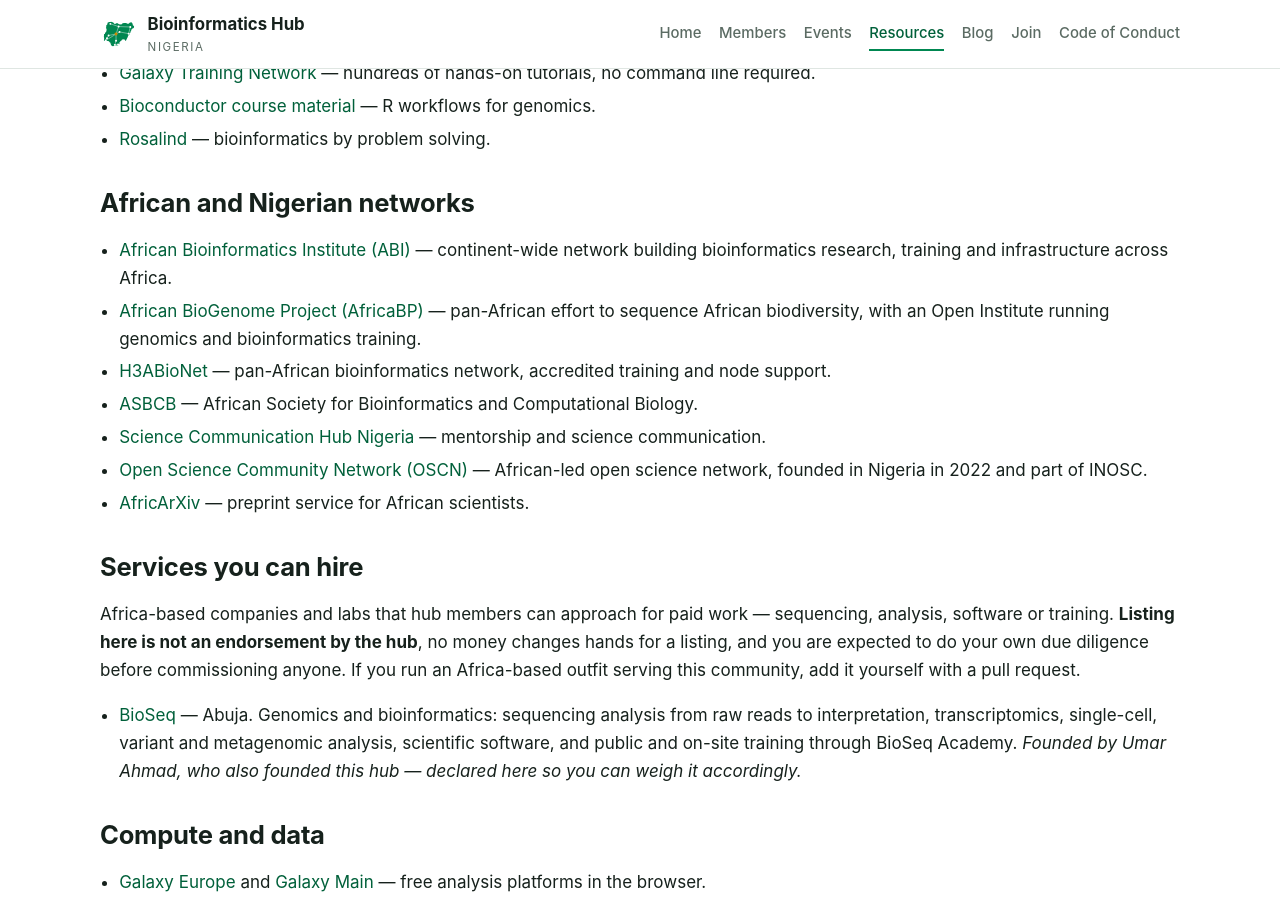
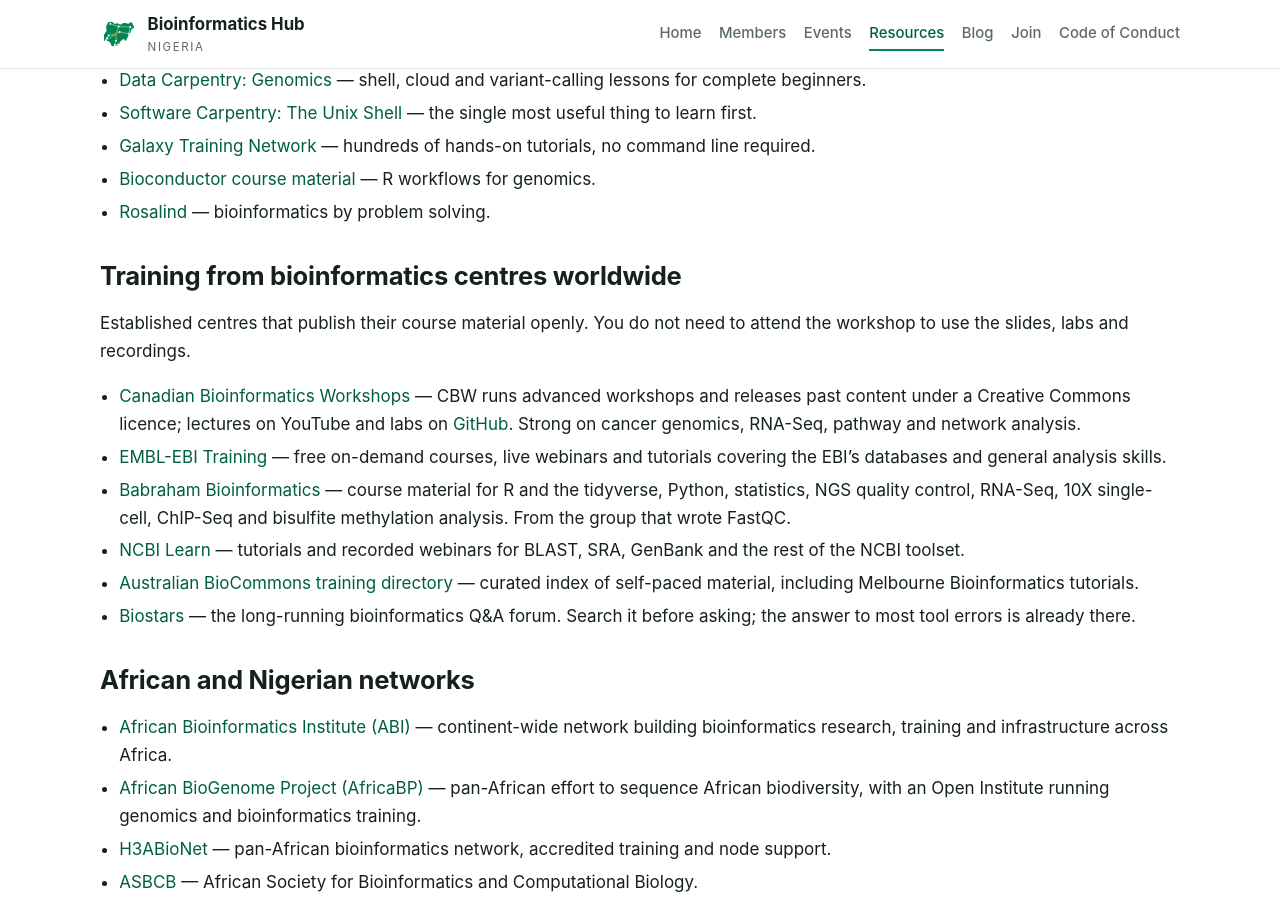
Before and after one commit to GOA14/bioinformaticshub.github.io, a Jekyll site: the page built from resources.md, in a window 1280 px wide and 900 px high, scrolled down 965 px. Built offline with Jekyll 4.4.1, drawn with Linux system fonts in a browser that asks for light colours; some of the changed text lies outside the part shown.

Commit message:
Update resources.md

```diff
--- a/resources.md
+++ b/resources.md
@@ -8,6 +8,14 @@ permalink: /resources/
 This page is community-maintained. If a link helped you, add it: edit
 [`resources.md`](https://github.com/{{ site.repository }}/edit/main/resources.md)
 and open a pull request.
+
+**On this page:**
+[Slack channels](#slack-channels) &middot;
+[Learning the basics](#learning-the-basics) &middot;
+[Training centres worldwide](#training-from-bioinformatics-centres-worldwide) &middot;
+[African and Nigerian networks](#african-and-nigerian-networks) &middot;
+[Services you can hire](#services-you-can-hire) &middot;
+[Compute and data](#compute-and-data)
 
 ## Slack channels
 
@@ -33,6 +41,27 @@ and open a pull request.
 - [Bioconductor course material](https://bioconductor.org/help/course-materials/) &mdash; R workflows for genomics.
 - [Rosalind](https://rosalind.info/) &mdash; bioinformatics by problem solving.
 
+## Training from bioinformatics centres worldwide
+
+Established centres that publish their course material openly. You do not need to attend
+the workshop to use the slides, labs and recordings.
+
+- [Canadian Bioinformatics Workshops](https://bioinformatics.ca/) &mdash; CBW runs advanced
+  workshops and releases past content under a Creative Commons licence; lectures on YouTube
+  and labs on [GitHub](https://bioinformaticsdotca.github.io/). Strong on cancer genomics,
+  RNA-Seq, pathway and network analysis.
+- [EMBL-EBI Training](https://www.ebi.ac.uk/training/) &mdash; free on-demand courses, live
+  webinars and tutorials covering the EBI's databases and general analysis skills.
+- [Babraham Bioinformatics](https://www.bioinformatics.babraham.ac.uk/training.html) &mdash;
+  course material for R and the tidyverse, Python, statistics, NGS quality control, RNA-Seq,
+  10X single-cell, ChIP-Seq and bisulfite methylation analysis. From the group that wrote FastQC.
+- [NCBI Learn](https://www.ncbi.nlm.nih.gov/home/learn/) &mdash; tutorials and recorded
+  webinars for BLAST, SRA, GenBank and the rest of the NCBI toolset.
+- [Australian BioCommons training directory](https://www.biocommons.org.au/other-training)
+  &mdash; curated index of self-paced material, including Melbourne Bioinformatics tutorials.
+- [Biostars](https://www.biostars.org/) &mdash; the long-running bioinformatics Q&A forum.
+  Search it before asking; the answer to most tool errors is already there.
+
 ## African and Nigerian networks
 
 - [African Bioinformatics Institute (ABI)](https://bioinformaticsinstitute.africa/) &mdash; continent-wide network building bioinformatics research, training and infrastructure across Africa.
@@ -54,8 +83,7 @@ community, add it yourself with a pull request.
 - [BioSeq](https://www.bioseqc.com/) &mdash; Abuja. Genomics and bioinformatics: sequencing
   analysis from raw reads to interpretation, transcriptomics, single-cell, variant and
   metagenomic analysis, scientific software, and public and on-site training through BioSeq
-  Academy. *Founded by Umar Ahmad, who also founded this hub &mdash; declared here so you can
-  weigh it accordingly.*
+  Academy.
 
 ## Compute and data
 
```
